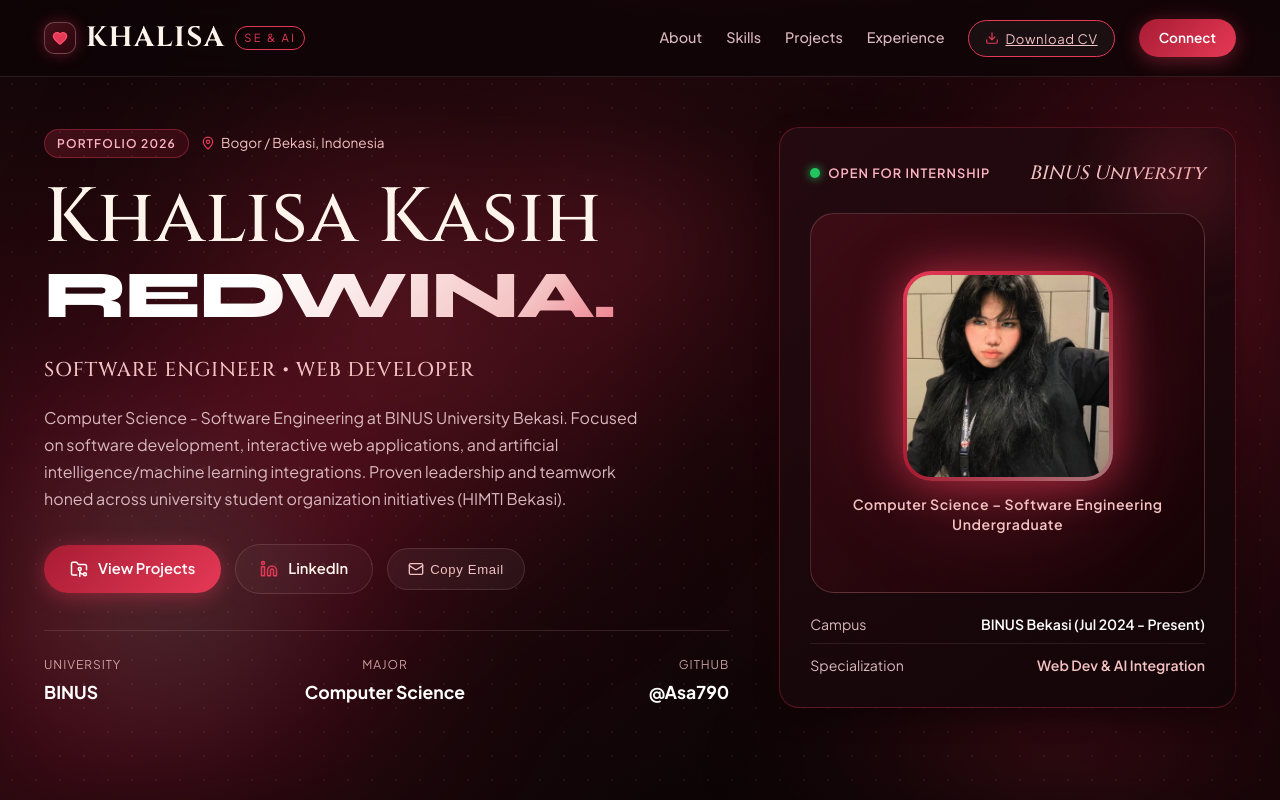
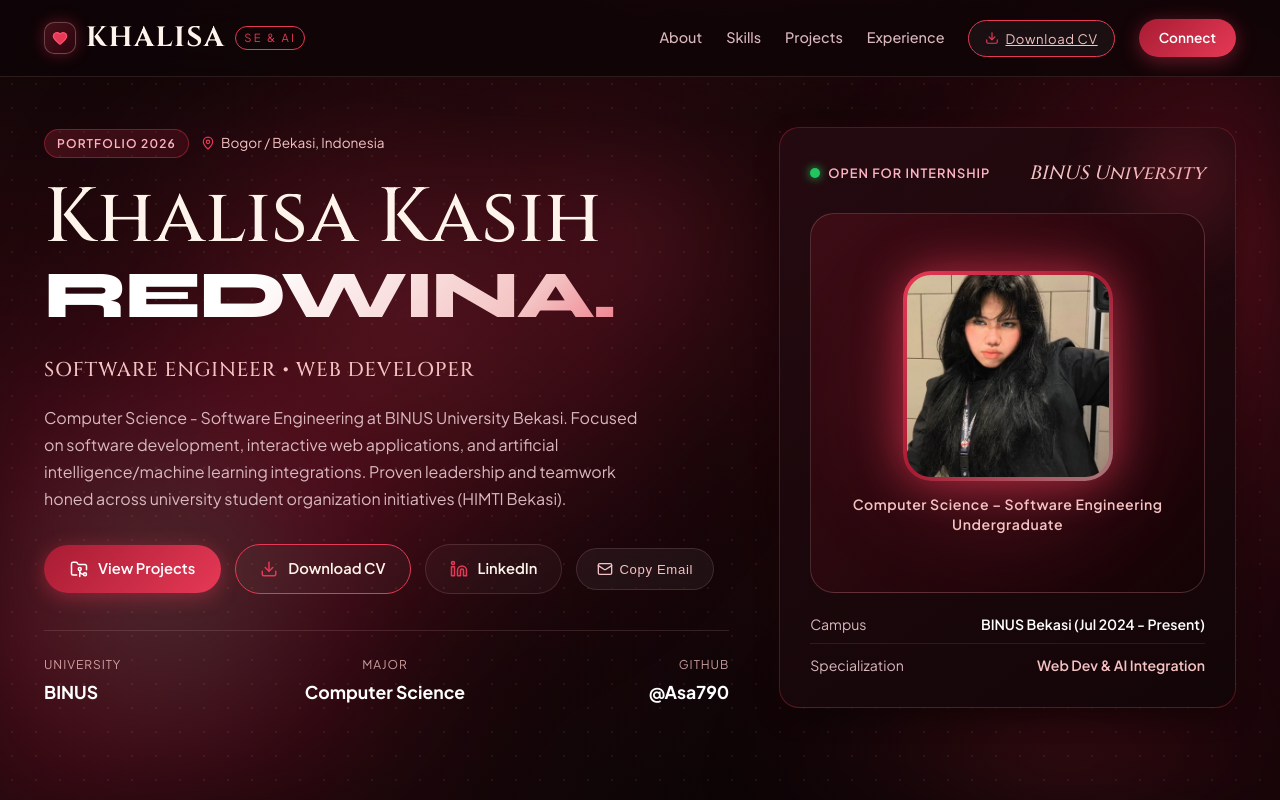
Before and after one commit to Asa790/portfolio-asa, a React (Vite) app: page / in a window 1280 px wide. Shown: the top 800 px of the page. Built offline with nearby package versions, Linux system fonts and the light colour scheme; a web font is replaced by a local one.

Commit message:
feat: add download CV button to hero section on the first page

```diff
--- a/src/App.jsx
+++ b/src/App.jsx
@@ -348,6 +348,14 @@ export default function App() {
               <div className="hero-actions" style={{ display: 'flex', flexWrap: 'wrap', gap: '14px', alignItems: 'center', marginBottom: '36px' }}>
                 <a href="#projects" className="btn-crimson">
                   <FolderGit2 size={18} /> View Projects
+                </a>
+                <a
+                  href="/Khalisa-Kasih-Redwina-Resume.pdf"
+                  download="Khalisa-Kasih-Redwina-Resume.pdf"
+                  className="btn-outline"
+                  style={{ borderColor: 'var(--crimson-accent)' }}
+                >
+                  <Download size={18} color="#e63956" /> Download CV
                 </a>
                 <a href={personal.linkedin} target="_blank" rel="noreferrer" className="btn-outline">
                   <LinkedinIcon size={18} color="#e63956" /> LinkedIn
```
